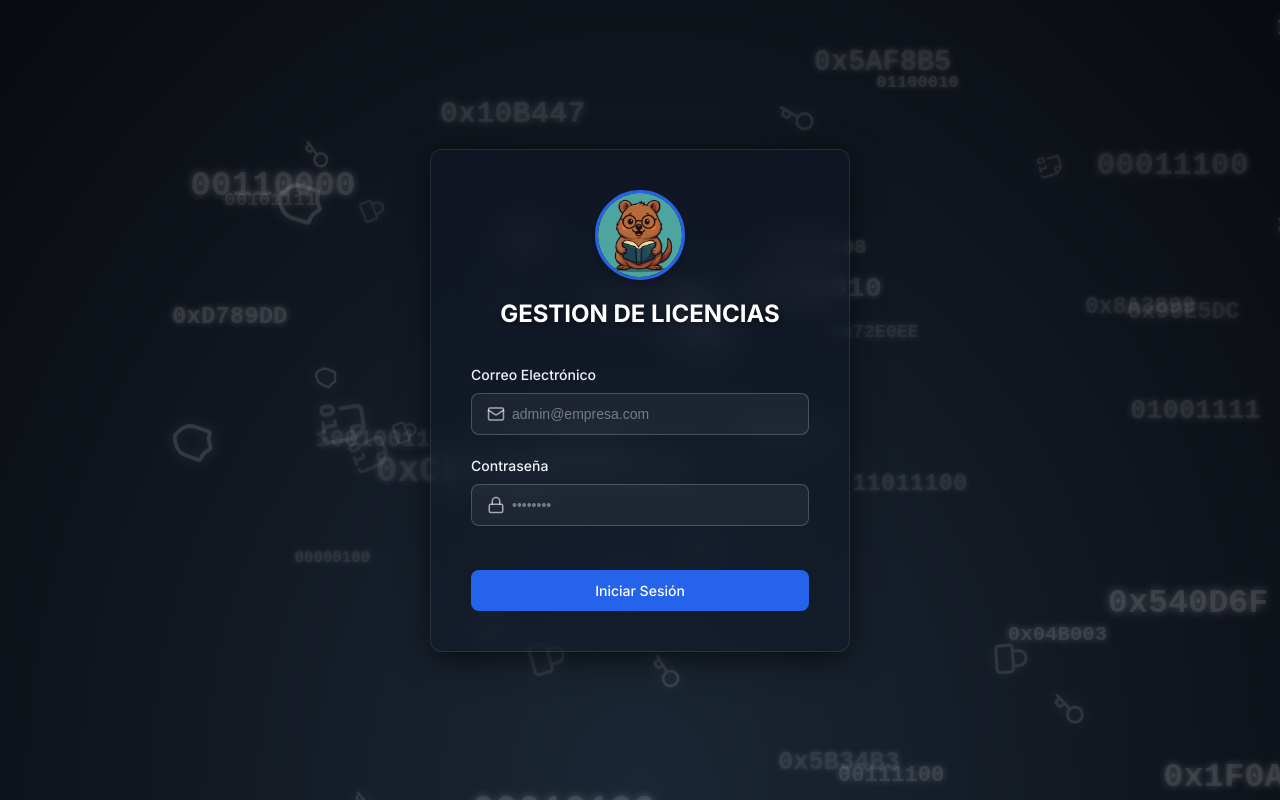
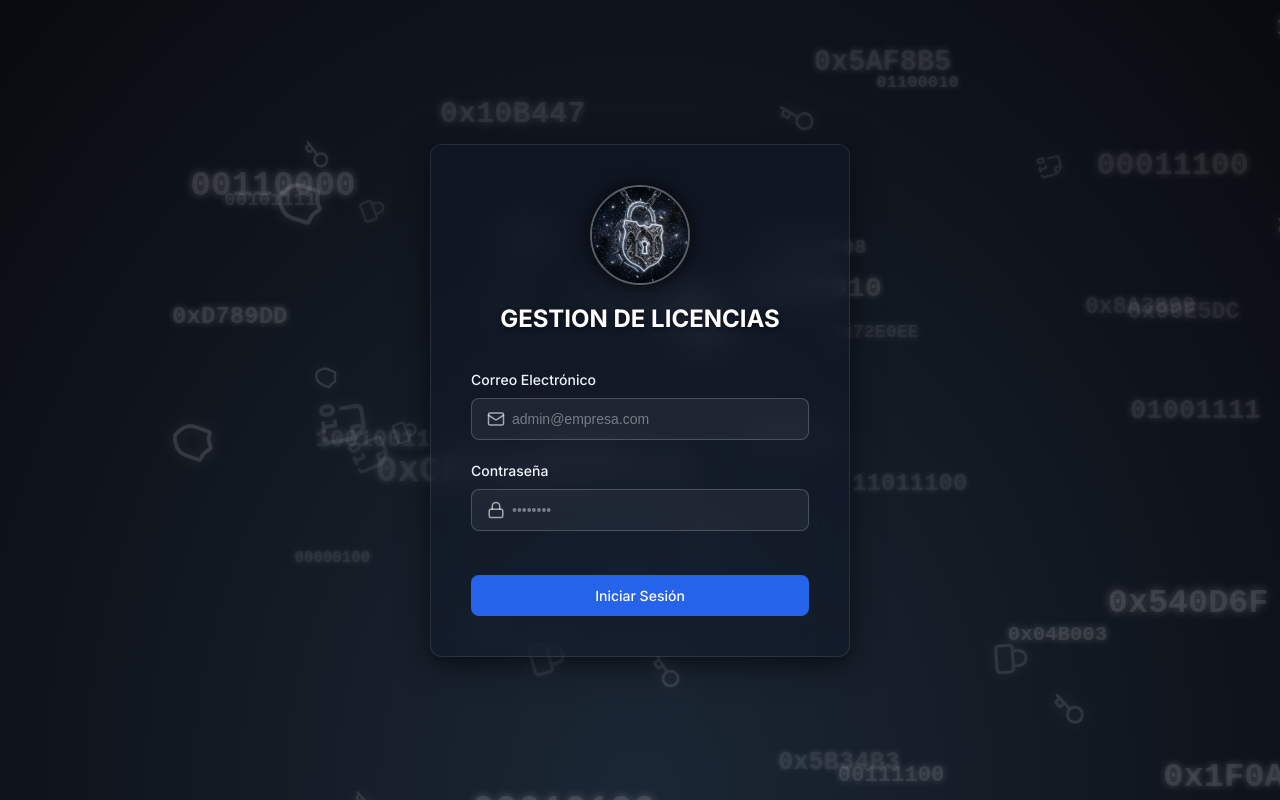
Before and after one commit to Alexis92-cpu/licencias-web, a React (Vite) app: page / in a window 1280 px wide. Built offline with nearby package versions, Linux system fonts and the light colour scheme.

Commit message:
Replace logo with animated gothic padlock

```diff
--- a/index.html
+++ b/index.html
@@ -8,7 +8,7 @@
     <meta name="apple-mobile-web-app-capable" content="yes" />
     <meta name="apple-mobile-web-app-status-bar-style" content="black-translucent" />
     <meta name="apple-mobile-web-app-title" content="Licencias" />
-    <link rel="apple-touch-icon" href="/logo.jpg" />
+    <link rel="apple-touch-icon" href="/logo.png" />
     <title>Gestión de Licencias</title>
   </head>
   <body>
--- a/src/components/Login.tsx
+++ b/src/components/Login.tsx
@@ -52,10 +52,14 @@ export const Login = () => {
       >
         <div className="login-header">
           <div style={{ display: 'flex', justifyContent: 'center', marginBottom: '1rem' }}>
-            <img
-              src="/logo.jpg"
-              alt="Logo"
-              style={{ width: '90px', height: '90px', borderRadius: '50%', objectFit: 'cover', border: '3px solid var(--primary)', boxShadow: 'var(--shadow-md)' }}
+            <motion.img
+              src="/logo.png"
+              alt="Candado Gótico"
+              initial={{ scale: 1.5, opacity: 0, y: -20 }}
+              animate={{ scale: 1, opacity: 1, y: 0 }}
+              transition={{ type: "spring", stiffness: 300, damping: 10, delay: 0.2 }}
+              whileHover={{ scale: 1.1, filter: 'drop-shadow(0 0 15px rgba(255, 255, 255, 0.8))' }}
+              style={{ width: '100px', height: '100px', borderRadius: '50%', objectFit: 'cover', border: '2px solid rgba(255,255,255,0.3)', boxShadow: '0 0 20px rgba(0,0,0,0.8)', cursor: 'pointer' }}
             />
           </div>
           <h1 className="login-title" style={{ fontWeight: 'bold' }}>GESTION DE LICENCIAS</h1>
--- a/vite.config.ts
+++ b/vite.config.ts
@@ -7,7 +7,7 @@ export default defineConfig({
     react(),
     VitePWA({
       registerType: 'autoUpdate',
-      includeAssets: ['logo.jpg'],
+      includeAssets: ['logo.png'],
       manifest: {
         name: 'Gestión de Licencias',
         short_name: 'Licencias',
@@ -17,14 +17,14 @@ export default defineConfig({
         display: 'standalone',
         icons: [
           {
-            src: 'logo.jpg',
+            src: 'logo.png',
             sizes: '192x192',
-            type: 'image/jpeg'
+            type: 'image/png'
           },
           {
-            src: 'logo.jpg',
+            src: 'logo.png',
             sizes: '512x512',
-            type: 'image/jpeg'
+            type: 'image/png'
           }
         ]
       }
```
Also changed, not shown: public/logo.jpg (deleted), public/logo.png (added).
